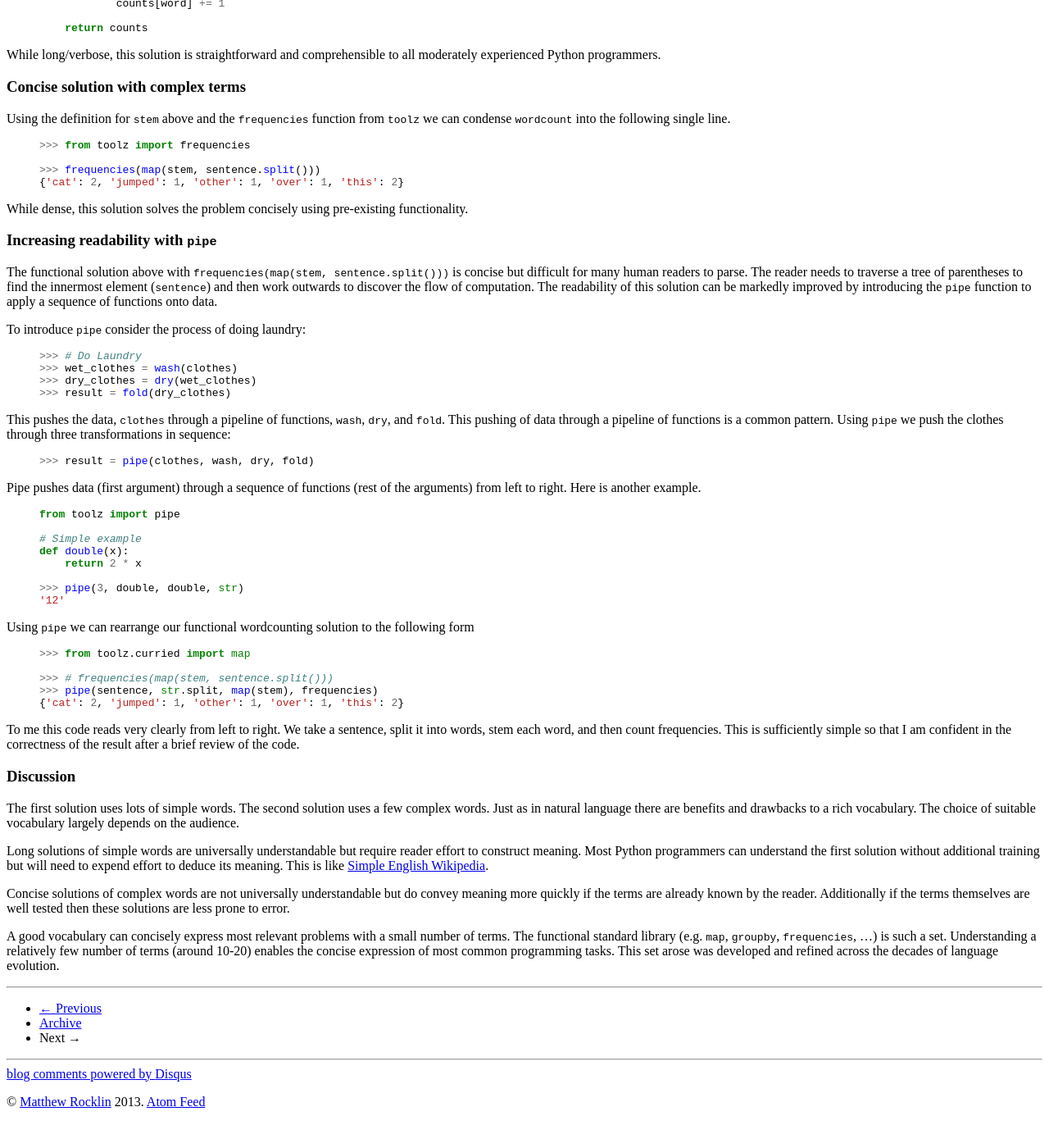
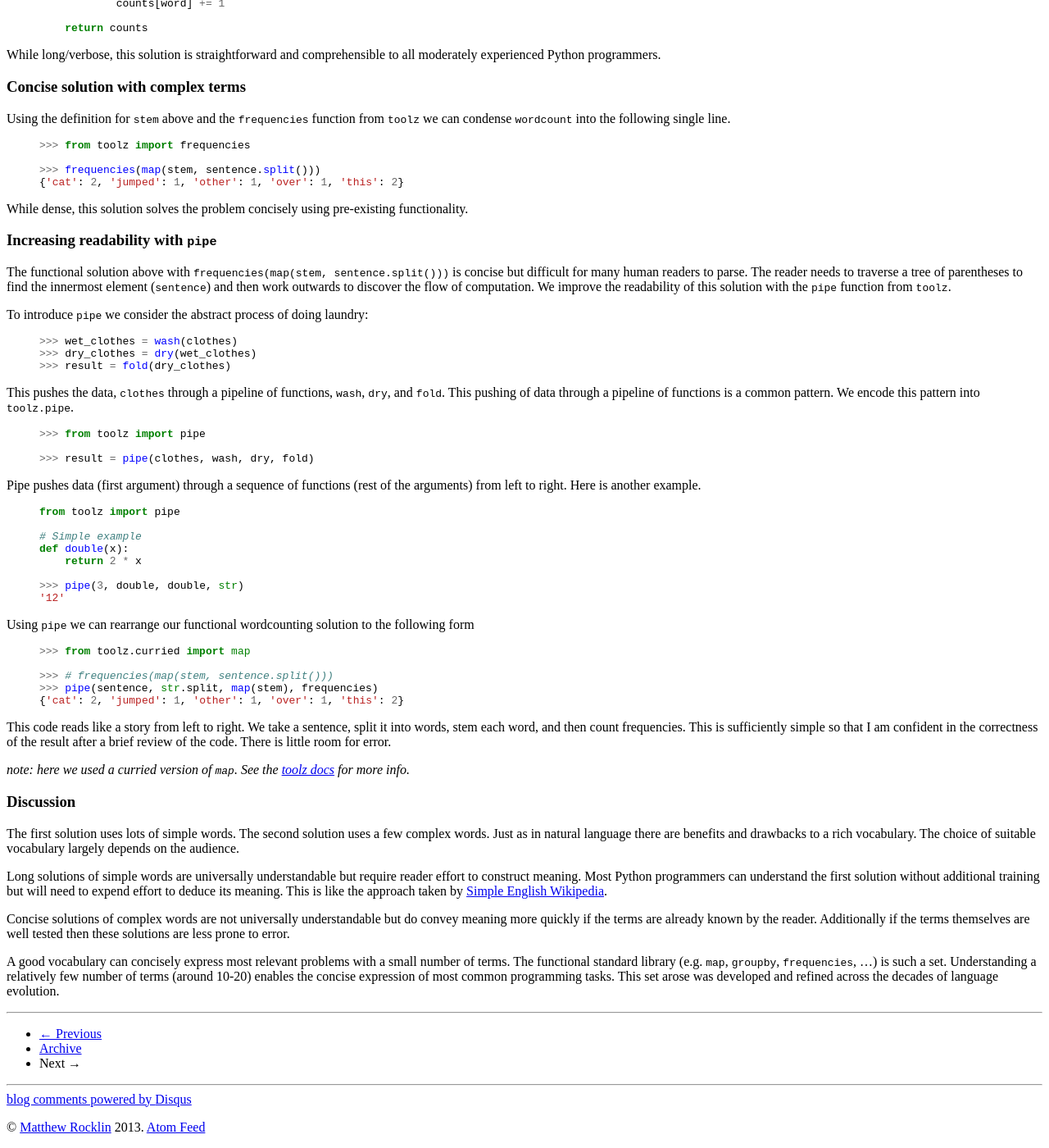
Before and after one commit to besyskymnbk/blog, a Jekyll site: the page built from _posts/work/2013-11-15-Functional-Wordcount.md, in a window 1280 px wide and 1400 px high, scrolled down 801 px. Shown: the whole window at 82% size. Built offline with Jekyll 4.4.1, drawn with Linux system fonts in a browser that asks for light colours; comment, search, counter and statistics services are not loaded; before the commit the page ends 2170 px from its top, so only the background shows below that; some of the changed text lies outside the part shown.

Commit message:
minor edits

```diff
--- a/_posts/work/2013-11-15-Functional-Wordcount.md
+++ b/_posts/work/2013-11-15-Functional-Wordcount.md
@@ -15,9 +15,9 @@ wordcounting example in more depth, highlighting differences between
 simple/verbose and complex/concise code.
 
 **tl;dr:** Library code reduces code-length at the cost of universal
-comprehensin.  Libraries simplify code for a subset of programmers while
+comprehension.  Libraries simplify code for a subset of programmers while
 alienating others.  This is behind the common complaint that functional
-programming is hard to read.
+programming is hard to read.  We use word-counting as a case study.
 
 
 ### Verbose solution with simple terms
@@ -82,14 +82,12 @@ pre-existing functionality.
 The functional solution above with `frequencies(map(stem, sentence.split()))` is
 concise but difficult for many human readers to parse.  The reader needs to
 traverse a tree of parentheses to find the innermost element (`sentence`) and
-then work outwards to discover the flow of computation.  The readability of
-this solution can be markedly improved by introducing the `pipe` function to
-apply a sequence of functions onto data.
+then work outwards to discover the flow of computation.  We improve the readability of
+this solution with the `pipe` function from `toolz`.
 
-To introduce `pipe` consider the process of doing laundry:
+To introduce `pipe` we consider the abstract process of doing laundry:
 
 {% highlight python %}
->>> # Do Laundry
 >>> wet_clothes = wash(clothes)
 >>> dry_clothes = dry(wet_clothes)
 >>> result = fold(dry_clothes)
@@ -97,9 +95,11 @@ To introduce `pipe` consider the process of doing laundry:
 
 This pushes the data, `clothes` through a pipeline of functions, `wash`, `dry`,
 and `fold`.  This pushing of data through a pipeline of functions is a common
-pattern.  Using `pipe` we push the clothes through three transformations in sequence:
+pattern.  We encode this pattern into `toolz.pipe`.
 
 {% highlight python %}
+>>> from toolz import pipe
+
 >>> result = pipe(clothes, wash, dry, fold)
 {% endhighlight %}
 
@@ -128,10 +128,13 @@ following form
 {'cat': 2, 'jumped': 1, 'other': 1, 'over': 1, 'this': 2}
 {% endhighlight %}
 
-To me this code reads very clearly from left to right.  We take a sentence,
+This code reads like a story from left to right.  We take a sentence,
 split it into words, stem each word, and then count frequencies.  This is
 sufficiently simple so that I am confident in the correctness of the result
-after a brief review of the code.
+after a brief review of the code.  There is little room for error.
+
+*note: here we used a curried version of `map`.  See the [toolz
+docs](http://toolz.readthedocs.org/en/latest/curry.html) for more info.*
 
 
 ### Discussion
@@ -144,8 +147,8 @@ depends on the audience.
 Long solutions of simple words are universally understandable but require
 reader effort to construct meaning.  Most Python programmers can understand the
 first solution without additional training but will need to expend effort to
-deduce its meaning.  This is like [Simple English
-Wikipedia](http://http://simple.wikipedia.org/wiki/Main_Page).
+deduce its meaning.  This is like the approach taken by [Simple English
+Wikipedia](http://simple.wikipedia.org/wiki/Main_Page).
 
 Concise solutions of complex words are not universally understandable but
 do convey meaning more quickly if the terms are already known by the reader.
```
